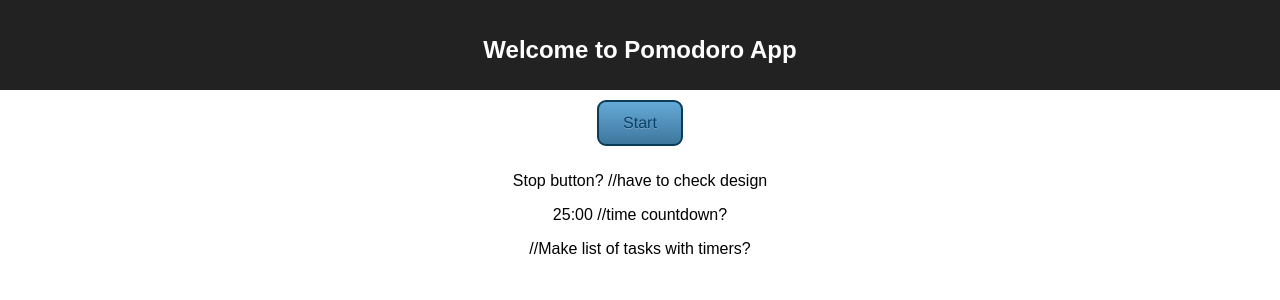
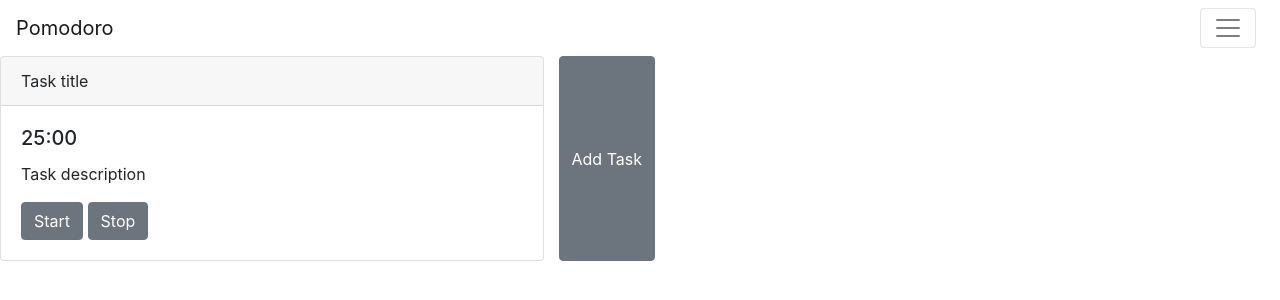
Before and after one commit to ruygaxgon/pomodoro-app, a React (Create React App) app: page / in a window 1280 px wide. Shown: the top 300 px of the page. Built offline with nearby package versions, Linux system fonts and the light colour scheme.

Commit message:
Add bootstrap

```diff
--- a/package.json
+++ b/package.json
@@ -3,9 +3,11 @@
   "version": "0.1.0",
   "private": true,
   "dependencies": {
+    "bootstrap": "^4.0.0-beta",
     "react": "^16.0.0",
     "react-dom": "^16.0.0",
-    "react-scripts": "1.0.14"
+    "react-scripts": "1.0.14",
+    "reactstrap": "^5.0.0-alpha.3"
   },
   "scripts": {
     "start": "react-scripts start",
--- a/src/App.css
+++ /dev/null
@@ -1,14 +0,0 @@
-.App {
-  text-align: center;
-}
-
-.App-header {
-  background-color: #222;
-  height: 50px;
-  padding: 20px;
-  color: white;
-}
-
-.App-title {
-  font-size: 1.5em;
-}
--- a/src/App.js
+++ b/src/App.js
@@ -1,14 +1,37 @@
 import React, { Component } from 'react';
-import './App.css';
+import { Collapse, Navbar, NavbarToggler, NavbarBrand, Nav, NavItem, NavLink } from 'reactstrap';
 import Timer from './components/Timer.js';
 
 class App extends Component {
+  constructor(props) {
+    super(props);
+
+    this.toggleNavbar = this.toggleNavbar.bind(this);
+    this.state = {
+      collapsed: true
+    };
+  }
+
+  toggleNavbar() {
+    this.setState({
+      collapsed: !this.state.collapsed
+    });
+  }
+
   render() {
     return (
-      <div className="App">
-        <header className="App-header">
-          <h1 className="App-title">Welcome to Pomodoro App</h1>
-        </header>
+      <div>
+        <Navbar color="faded" light>
+          <NavbarBrand href="/" className="mr-auto">Pomodoro</NavbarBrand>
+          <NavbarToggler onClick={this.toggleNavbar} className="mr-2" />
+          <Collapse isOpen={!this.state.collapsed} navbar>
+            <Nav navbar>
+              <NavItem>
+                <NavLink href="/">Options</NavLink>
+              </NavItem>
+            </Nav>
+          </Collapse>
+        </Navbar>
         <Timer />
       </div>
     );
--- a/src/components/Button.css
+++ /dev/null
@@ -1,52 +0,0 @@
-/* Just for testing */
-.ButtonDiv {
-    padding: 10px;
-}
-
-.Button {
-    border: 2px solid #0a3c59;
-    background: #3e779d;
-    background: -webkit-gradient(linear, left top, left bottom, from(#65a9d7), to(#3e779d));
-    background: -webkit-linear-gradient(top, #65a9d7, #3e779d);
-    background: -moz-linear-gradient(top, #65a9d7, #3e779d);
-    background: -ms-linear-gradient(top, #65a9d7, #3e779d);
-    background: -o-linear-gradient(top, #65a9d7, #3e779d);
-    background-image: -ms-linear-gradient(top, #65a9d7 0%, #3e779d 100%);
-    padding: 12px 24px;
-    -webkit-border-radius: 9px;
-    -moz-border-radius: 9px;
-    border-radius: 9px;
-    -webkit-box-shadow: rgba(255,255,255,0.4) 0 0px 0, inset rgba(255,255,255,0.4) 0 0px 0;
-    -moz-box-shadow: rgba(255,255,255,0.4) 0 0px 0, inset rgba(255,255,255,0.4) 0 0px 0;
-    box-shadow: rgba(255,255,255,0.4) 0 0px 0, inset rgba(255,255,255,0.4) 0 0px 0;
-    text-shadow: #7ea4bd 0 1px 0;
-    color: #06426c;
-    font-size: 16px;
-    font-family: helvetica, serif;
-    text-decoration: none;
-    vertical-align: middle;
-    }
- .Button:hover {
-    border: 2px solid #0a3c59;
-    text-shadow: #1e4158 0 1px 0;
-    background: #3e779d;
-    background: -webkit-gradient(linear, left top, left bottom, from(#65a9d7), to(#3e779d));
-    background: -webkit-linear-gradient(top, #65a9d7, #3e779d);
-    background: -moz-linear-gradient(top, #65a9d7, #3e779d);
-    background: -ms-linear-gradient(top, #65a9d7, #3e779d);
-    background: -o-linear-gradient(top, #65a9d7, #3e779d);
-    background-image: -ms-linear-gradient(top, #65a9d7 0%, #3e779d 100%);
-    color: #fff;
-    }
- .Button:active {
-    text-shadow: #1e4158 0 1px 0;
-    border: 2px solid #0a3c59;
-    background: #65a9d7;
-    background: -webkit-gradient(linear, left top, left bottom, from(#3e779d), to(#3e779d));
-    background: -webkit-linear-gradient(top, #3e779d, #65a9d7);
-    background: -moz-linear-gradient(top, #3e779d, #65a9d7);
-    background: -ms-linear-gradient(top, #3e779d, #65a9d7);
-    background: -o-linear-gradient(top, #3e779d, #65a9d7);
-    background-image: -ms-linear-gradient(top, #3e779d 0%, #65a9d7 100%);
-    color: #fff;
-    }
--- a/src/components/Button.js
+++ /dev/null
@@ -1,26 +0,0 @@
-import React, { Component } from 'react';
-import './Button.css';
-
-class Button extends Component {
-    constructor(props) {
-        super(props);
-        this.handleClick = this.handleClick.bind(this);
-    }
-
-    handleClick(e) {
-        const state = e.target.value;
-        this.props.onClick(state);
-    }
-
-  render() {
-    return (
-      <div className="ButtonDiv" >
-        <button className="Button" type="button" onClick={this.handleClick} >
-            {this.props.buttonState}
-        </button>
-      </div>
-    );
-  }
-}
-
-export default Button;
--- a/src/components/Timer.js
+++ b/src/components/Timer.js
@@ -1,37 +1,24 @@
-import React, { Component } from 'react';
-import Button from './Button.js';
+import React from 'react';
+import { Card, Button, CardHeader, CardBody, CardDeck,
+  CardTitle, CardText } from 'reactstrap';
 
-class Timer extends Component {
-    constructor(props) {
-        super(props);
-
-        this.state = {
-            buttonState: "Start"
-        };
-        this.changeButtonState = this.changeButtonState.bind(this);
-    }
-
-    changeButtonState() {
-        let tempState = "Start";
-        if(this.state.buttonState === "Start") {
-            tempState = "Stop";
-        }
-
-        this.setState({
-            buttonState: tempState
-        });
-    }
-
-  render() {
-    return (
-      <div>
-        <Button buttonState={this.state.buttonState} onClick={this.changeButtonState} />
-        <p>Stop button? //have to check design</p>
-        <p>25:00 //time countdown?</p>
-        <p>//Make list of tasks with timers?</p>
-      </div>
-    );
-  }
-}
+const Timer = (props) => {
+  return (
+    <div style={ { width: '50%' } }>
+        <CardDeck>
+            <Card>
+                <CardHeader>Task title</CardHeader>
+                <CardBody>
+                <CardTitle>25:00</CardTitle>
+                <CardText>Task description</CardText>
+                <Button>Start</Button>{' '}
+                <Button>Stop</Button>
+                </CardBody>
+            </Card>
+            <Button>Add Task</Button>
+      </CardDeck>
+    </div>
+  );
+};
 
 export default Timer;
--- a/src/index.js
+++ b/src/index.js
@@ -3,6 +3,7 @@ import ReactDOM from 'react-dom';
 import './index.css';
 import App from './App';
 import registerServiceWorker from './registerServiceWorker';
+import 'bootstrap/dist/css/bootstrap.css';
 
 ReactDOM.render(<App />, document.getElementById('root'));
 registerServiceWorker();
```
